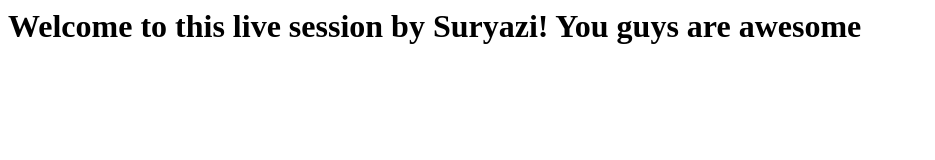
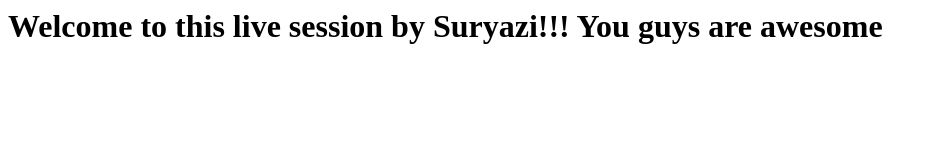
Before and after one commit to suryazi/sample-project, a plain HTML site: page index.html in a window 1280 px wide. Shown: the whole page, without its empty margins (0-935 px from the left). Drawn offline with Linux system fonts and the light colour scheme.

Commit message:
My first commit

```diff
--- a/index.html
+++ b/index.html
@@ -1,5 +1,5 @@
 <html>
 <body>
-<h1> Welcome to this live session by Suryazi! You guys are awesome</h1>
+<h1> Welcome to this live session by Suryazi!!! You guys are awesome</h1>
 </body>
 </html>
```
